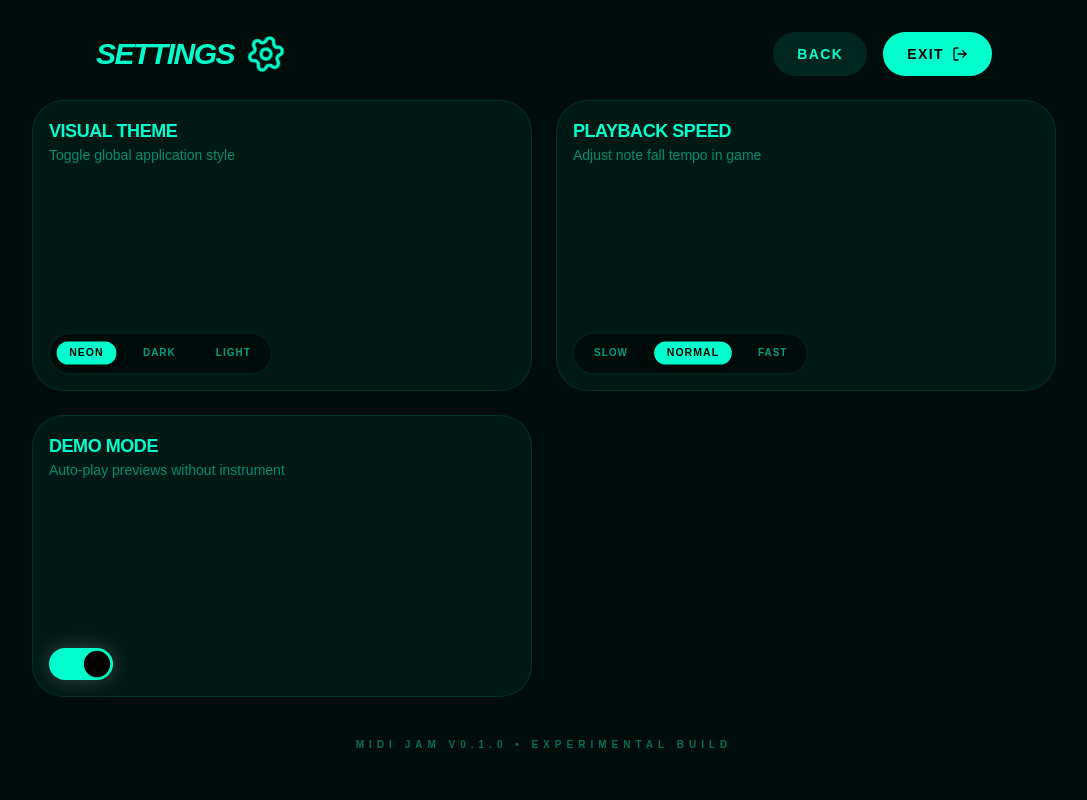
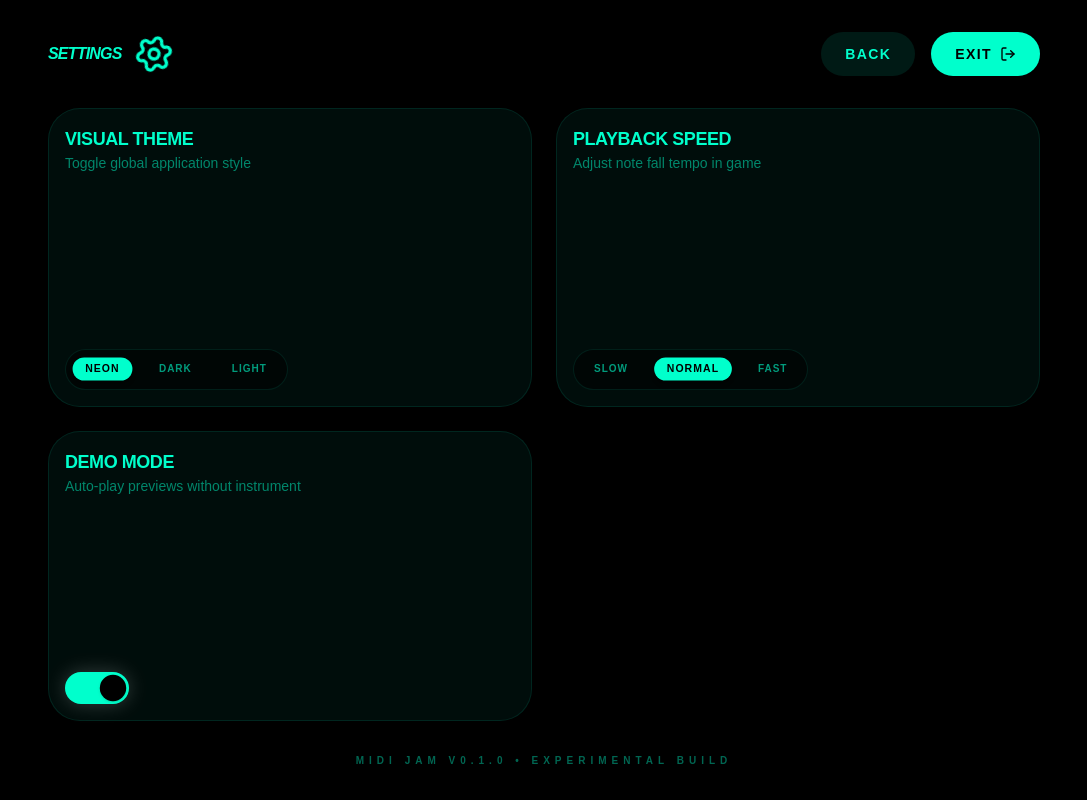
Before and after one commit to hongy20/midi-jam, a Next.js app: page /settings in a window 1280 px wide. Shown: the whole page, without its empty margins (96-1183 px from the left). Built offline with nearby package versions, Linux system fonts and the light colour scheme.

Commit message:
refactor: apply standardized layout and optimize DOM in settings page

```diff
--- a/src/app/settings/page.module.css
+++ b/src/app/settings/page.module.css
@@ -1,19 +1,3 @@
-@keyframes slide-up {
-  from {
-    opacity: 0;
-    transform: translateY(20px);
-  }
-
-  to {
-    opacity: 1;
-    transform: translateY(0);
-  }
-}
-
-.animateSlideUp {
-  animation: slide-up 0.6s cubic-bezier(0.16, 1, 0.3, 1) forwards;
-}
-
 .noScrollbar::-webkit-scrollbar {
   display: none;
 }
--- a/src/app/settings/page.tsx
+++ b/src/app/settings/page.tsx
@@ -45,14 +45,9 @@ export default function SettingsPage() {
   ] as const;
 
   return (
-    <div className="w-[100dvw] h-[100dvh] bg-background text-foreground grid grid-rows-[auto_1fr_auto] p-4 sm:p-6 overflow-hidden transition-colors duration-500">
-      {/* Background Subtle Mesh */}
-      <div className="absolute inset-0 overflow-hidden pointer-events-none z-0">
-        <div className="absolute top-0 left-0 w-full h-full bg-foreground/5" />
-      </div>
-
-      <header className="relative z-10 w-full max-w-4xl mx-auto flex flex-row items-center justify-between py-4 landscape:py-2 gap-4 flex-shrink-0">
-        <h1 className="text-4xl sm:text-5xl landscape:text-3xl font-black italic uppercase tracking-tighter drop-shadow-md flex items-center gap-3">
+    <div className="w-[100dvw] h-[100dvh] overflow-hidden max-w-5xl mx-auto grid grid-rows-[auto_1fr_auto] p-6 landscape:p-4">
+      <header className="w-full flex flex-row items-center justify-between py-[var(--header-py)] gap-4 flex-shrink-0">
+        <h1 className="text-[var(--h1-size)] font-black italic uppercase tracking-tighter drop-shadow-md flex items-center gap-3 text-foreground">
           Settings <Settings className="w-8 h-8 sm:w-10 sm:h-10 animate-[spin_10s_linear_infinite]" />
         </h1>
         <Suspense>
@@ -60,7 +55,7 @@ export default function SettingsPage() {
         </Suspense>
       </header>
 
-      <main className={`relative z-10 w-full max-w-5xl mx-auto grid grid-cols-1 landscape:grid-cols-2 gap-3 sm:gap-6 ${styles.animateSlideUp} overflow-y-auto ${styles.noScrollbar} py-4`}>
+      <main className={`w-full grid grid-cols-1 landscape:grid-cols-2 gap-3 sm:gap-6 overflow-y-auto ${styles.noScrollbar} py-4`}>
         {/* Setting Item: Theme */}
         <div className="bg-foreground/5 backdrop-blur-md border border-foreground/10 p-6 sm:p-8 landscape:p-4 rounded-[1.5rem] sm:rounded-[2rem] flex flex-col sm:flex-row landscape:flex-col items-start sm:items-center landscape:items-start justify-between gap-6 landscape:gap-3 hover:bg-foreground/10 transition-colors">
           <div className="flex flex-col flex-1">
@@ -147,7 +142,7 @@ export default function SettingsPage() {
         </div>
       </main>
 
-      <footer className="relative z-10 py-6 text-foreground/40 text-[8px] sm:text-[10px] uppercase tracking-[0.4em] sm:tracking-[0.5em] font-black w-full text-center flex-shrink-0">
+      <footer className="py-[var(--footer-py)] text-foreground/40 text-[8px] sm:text-[10px] uppercase tracking-[0.4em] sm:tracking-[0.5em] font-black w-full text-center flex-shrink-0">
         Midi Jam v0.1.0 • Experimental Build
       </footer>
     </div>
```
